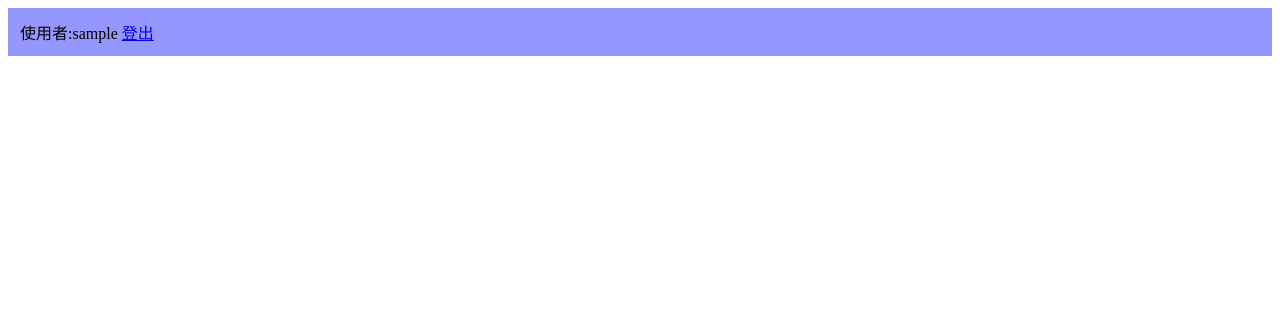
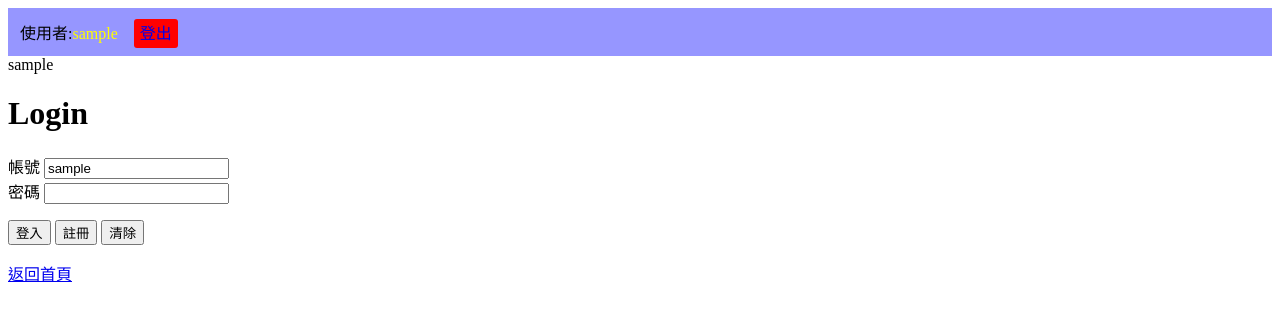
Before and after one commit to dsetpjang99/lesson1005_django, a Django app: template user/templates/user/login.html in a window 1280 px wide. Shown: the top 321 px of the page. Run offline with Django 5.2, Linux system fonts and the light colour scheme; a user stored in the database is signed in; tables that the repository leaves empty hold one stand-in row (values such as "Sample post"); the template is opened without the code that fills it: most values are stand-ins (such as "Sample title", 1, 10 or a date in 2020).

Commit message:
調整各子網頁內容

```diff
--- a/templates/base.html
+++ b/templates/base.html
@@ -14,28 +14,37 @@
         .username {
             color: yellow;
         }
+
+        .button {
+            background: orange;
+            padding: 6px;
+            width: 100px;
+            text-decoration: none;
+            border-radius: 3px;
+            margin-left: 12px;
+        }
     </style>
 </head>
 
 <body>
     <div id="navbar">
         {% if user.is_authenticated %}
-        使用者:{{user.username}}
+        使用者:<span class="username">{{user.username}}</span>
         <!-- jinja2語法 -->
         <!-- 使用urls.py的name去對應前往之網頁頁面 -->
         <!-- user\urls => path("logout/", views.user_logout, name="logout" ) -->
-        <a href="{% url 'logout' %}">登出</a>
+        <a class="button" style="background-color: red;" href="{% url 'logout' %}">登出</a>
         {% else %}
         <!-- jinja2語法 -->
         <!-- 使用urls.py的name去對應前往之網頁頁面 -->
         <!-- user\urls => path("login/", views.user_login, name="login" ) -->
         <!-- user\urls => path("register/", views.user_register, name="register" ) -->
-        <a href="{% url 'login' %}">登入</a>
-        <a href="{% url 'register' %}">註冊</a>
+        <a class="button" style="background-color:aqua;" href="{% url 'login' %}">登入</a>
+        <a class="button" style="background-color:coral;" href="{% url 'register' %}">註冊</a>
 
         {% endif %}
     </div>
-    {% block contnet %}
+    {% block content %}
 
     {% endblock %}
 
--- a/user/templates/user/register.html
+++ b/user/templates/user/register.html
@@ -1,6 +1,7 @@
 {% extends "base.html" %}
+
 {% block content %}
-<h1>註冊頁面</h1>
+<h1>Register</h1>
 <form action="" method="POST">
     {% csrf_token %}
     {{form.as_p}}
@@ -14,4 +15,4 @@
 <!-- user\urls => path("profile/", views.user_profile, name="profile" ) -->
 <a href="{% url 'profile' %}">返回首頁</a>
 
-{% endblock%}
+{% endblock %}
```
Also changed, not shown: user/templates/user/login.html (+0 -8 lines), user/templates/user/profile_old.html (deleted, +0 -61 lines), user/templates/user_old/profile_old.html (added, +46 -0 lines), user/templates/user_old/login_old.html (renamed from user/templates/user/login_old.html), user/templates/user_old/register_old.html (renamed from user/templates/user/register_old.html).
